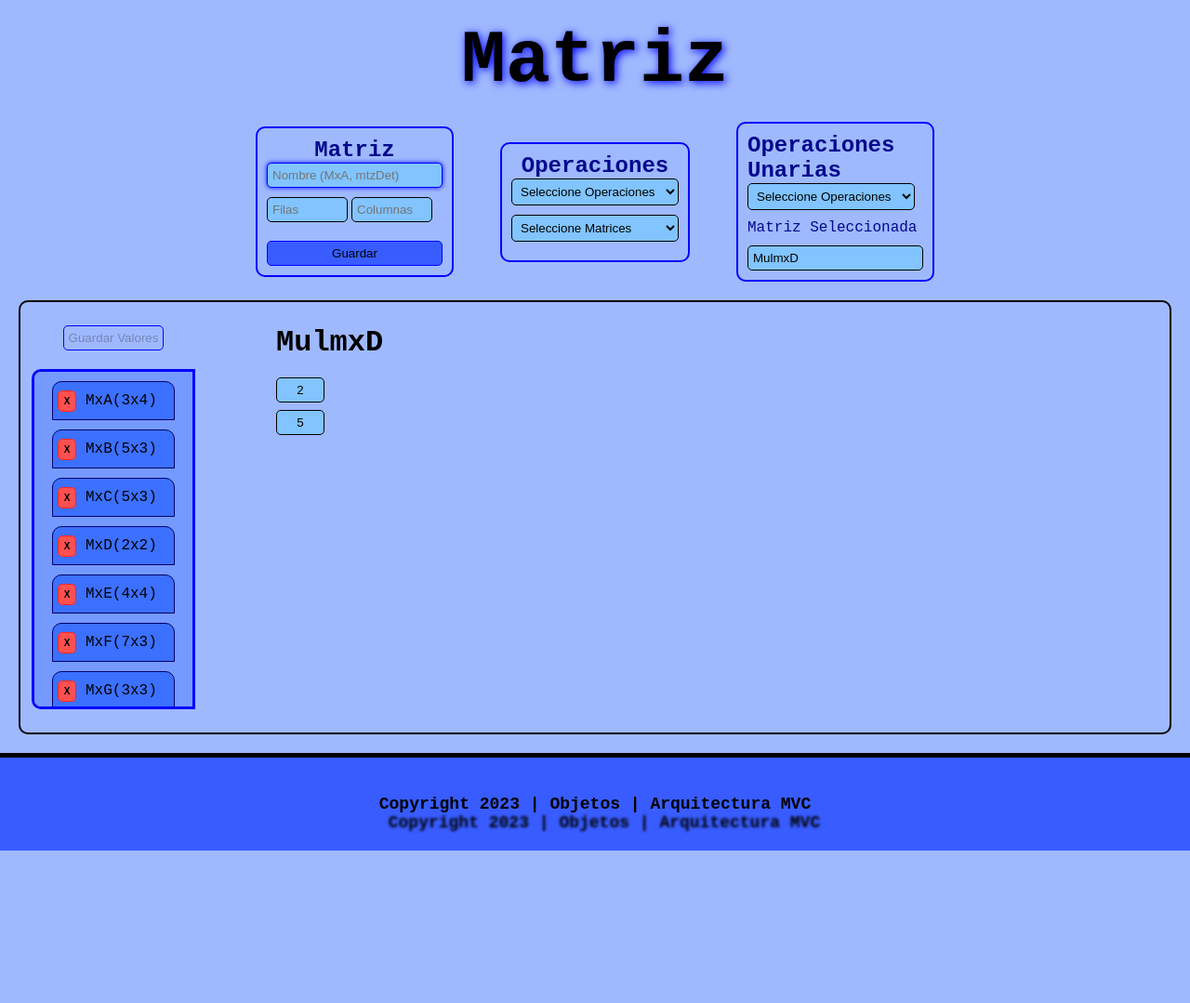
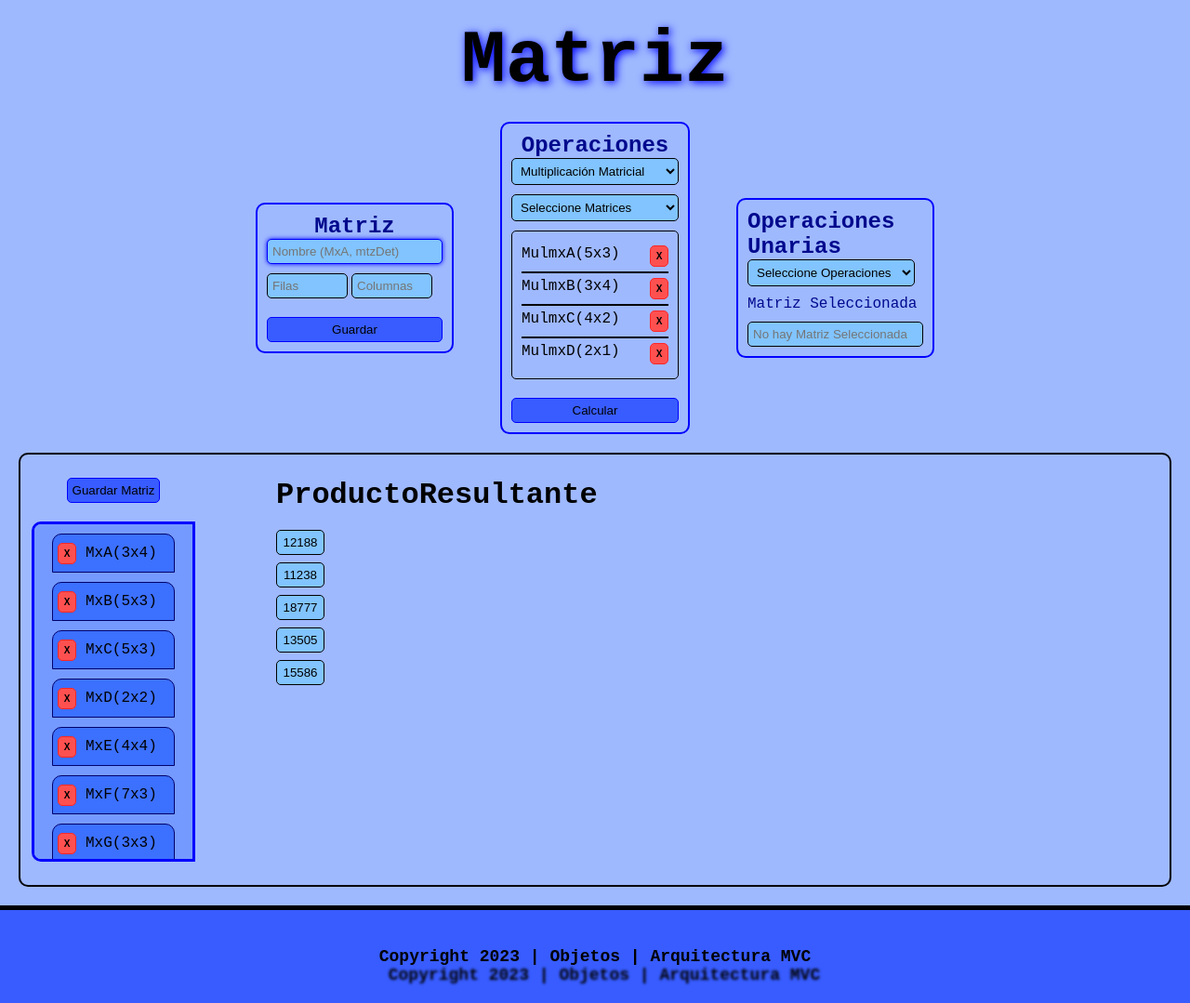
Before and after one commit to jeremias-cuello/calculadora-de-objetos, a website with bundled scripts: page view/Matriz/index.html in a window 1280 px wide. Shown: the whole page at 93% size. Before the commit the page ends 915 px from the top, so only its background shows below. Built offline with nearby package versions, Linux system fonts and the light colour scheme.

Commit message:
feature - boton guardar resultado

```diff
--- a/controllers/matrix.controllers.js
+++ b/controllers/matrix.controllers.js
@@ -56,7 +56,8 @@ const autoLoadMxs = () => {
         [2, 1, 'MulmxD', [
             [2],
             [5]
-        ]]
+        ]],
+        [2, 2, 'SquareA']
     ];
 
     mxs.forEach(mx => {
@@ -70,7 +71,7 @@ const autoLoadMxs = () => {
     mxsToFill.forEach((mx) => {
         const divSelected = divListMatrices.children[mxs.indexOf(mx)];
         divSelected.click();
-        const cells = [...document.querySelectorAll('.celda')];
+        const cells = [...document.querySelectorAll('.cell')];
         for (let i = 0; i < mx[0]; i++)
             for (let j = 0; j < mx[1]; j++)
                 cells[(i * mx[1]) + j].value = mx[3][i][j];
@@ -80,14 +81,22 @@ const autoLoadMxs = () => {
     });
 };
 
+/**
+ * @param {[number]} indexs
+ * @param {string} operation { 'sum', 'substract', 'multiply' }
+ */
 const autoOperarMxs = (indexs, operation) => {
-    const eventChange = new Event('change');
-    selectListOperations.selectedIndex = 1;
+    // sacar las matrices en lista para operar
+    [...ulListMxSelectedOperations.children]
+        .filter(e => e.tagName === 'LI')
+        .map(li => [...li.children].filter(e => e.tagName === 'BUTTON')[0])
+        .forEach(btn => btn.click())
+
     selectListOperations.value = operation;
-    selectListOperations.dispatchEvent(eventChange);
+    selectListOperations.dispatchEvent(new Event('change'))
     indexs.forEach(ind => {
         selectListMxsOperations.value = ind;
-        selectListMxsOperations.dispatchEvent(eventChange);
+        selectListMxsOperations.dispatchEvent(new Event('change'));
     });
     btnOperations.click();
 }
@@ -95,8 +104,8 @@ const autoOperarMxs = (indexs, operation) => {
 // autoCompletar valores para hagilizar desarrollo
 document.addEventListener('DOMContentLoaded', () => {
     autoLoadMxs();
-    // autoOperarMxs([1, 10], 'suma');
-    // autoOperarMxs([12, 13, 14, 15], 'multiplicacion');
+    autoOperarMxs([1, 10], 'subtract');
+    autoOperarMxs([12, 13, 14, 15], 'multiply');
 })
 
 //#endregion
@@ -109,16 +118,20 @@ const inpColumns = document.querySelector('#inpColumns');
 const inpName = document.querySelector('#inpName');
 const lblSave = document.querySelector('#lblSave');
 const btnSave = document.querySelector('#btnSave');
+let saveResult = false;
 
 // Display Matriz
 const divListMatrices = document.querySelector('.listMxs');
 const lblDisMx = document.querySelector('#lblDisplayMx');
 const btnSaveValues = document.querySelector('#saveValues');
+const btnSaveMatrix = document.querySelector('#saveMatrix');
 const mxDisMx = {
     elm: document.querySelector('#vlvDisplayMx'),
-    visible(matrix){
+    mxVisible: null,
+    visible(matrix, isResult){
         if(matrix){
-            lblDisMx.innerText = inpMxSelected.value = matrix.name;
+            this.mxVisible = matrix;
+            lblDisMx.innerText = matrix.name;
             const { mx, rows, columns } = matrix;
             this.elm.style.gridTemplateRows = `repeat(${rows}, 25px)`;
             this.elm.style.gridTemplateColumns = `repeat(${columns}, 25px)`;
@@ -128,12 +141,12 @@ const mxDisMx = {
 
             // agregar o sacar celdas
             if (cntInps > cntCells)
-                while(this.elm.children.length != cntCells)
+                while(this.elm.children.length > cntCells)
                     this.elm.removeChild(this.elm.lastChild);
             else if (cntInps < cntCells)
-                while (cntInps != cntCells) {
+                while (cntInps < cntCells) {
                     const inp = document.createElement('input');
-                    inp.classList.add('celda');
+                    inp.classList.add('cell');
                     inp.addEventListener('change', changeCells)
                     inp.type = 'number';
                     this.elm.appendChild(inp);
@@ -148,7 +161,22 @@ const mxDisMx = {
                     inputs[(i * columns) + j].value = value;
                 }
             }
+
+            if(isResult) {
+                inpMxSelected.value = '';
+                btnSaveValues.classList.add('hidden');
+                btnSaveMatrix.classList.remove('hidden');
+                [...document.querySelectorAll('.cell')]
+                    .forEach(inp => inp.setAttribute('readonly', true))
+            } else {
+                inpMxSelected.value = matrix.name;
+                btnSaveValues.classList.remove('hidden');
+                btnSaveMatrix.classList.add('hidden');
+                [...document.querySelectorAll('.cell')]
+                    .forEach(inp => inp.removeAttribute('readonly'))
+            }
         } else {
+            this.mxVisible = null;
             this.elm.classList.add('hidden');
             inpMxSelected.value = '';
             lblDisMx.innerText = "Seleccione una matriz";
@@ -216,6 +244,14 @@ const selectItemOperation = e => {
     }
 
     listMx.appendChild(li);
+}
+
+function changeSelectOperations(){
+    if(selectListOperations.value < 0) { // selectListOperations.value : { -1, 'sum', etc.}
+        btnOperations.classList.add('hidden');
+        lblOperations.innerText = '';
+    }
+    else btnOperations.classList.remove('hidden')
 }
 
 const changeCells = () => {
@@ -292,7 +328,7 @@ const loadList = () => {
         // listas de operacion
         option = document.createElement('option');
             option.value = index;
-            option.innerText = mx.name;
+            option.innerText = `${mx.name}(${mx.rows}x${mx.columns})`;
             selectListMxsOperations.appendChild(option);
     });
 
@@ -318,9 +354,26 @@ btnSaveValues.addEventListener('click', () => {
 
     btnSaveValues.disabled = true;
     btnSaveValues.classList.add('control__button-desactivated');
-})
+});
 
-// Borrar
+// Guardar Matriz Resultante
+btnSaveMatrix.addEventListener('click', () => {
+    // desactivar todo
+    document.querySelector('#div-operations').classList.add('hidden');
+    document.querySelector('#div-operationsUnary').classList.add('hidden');
+    divListMatrices.classList.add('hidden');
+
+    // preparar guardar matriz
+    lblSave.innerText = '';
+    inpRows.value = mxDisMx.mxVisible.rows;
+    inpRows.setAttribute('readonly', true);
+    inpColumns.value = mxDisMx.mxVisible.columns;
+    inpColumns.setAttribute('readonly', true);
+    inpName.focus();
+    saveResult = true;
+});
+
+// Borrar Matriz
 const deleteMxOnList = e => {
     Matrix.delete(e.target.id);
     loadList();
@@ -332,7 +385,7 @@ const deleteMxOnList = e => {
     e.stopPropagation();
 }
 
-// Agregar
+// Guardar Matriz
 btnSave.addEventListener('click', () => {
     const rows = parseInt(inpRows.value);
     const columns = parseInt(inpColumns.value);
@@ -346,7 +399,18 @@ btnSave.addEventListener('click', () => {
     }
     else lblSave.innerHTML = "";
 
-    const mx = new Matrix(rows, columns, name);
+    let mx = null;
+    if(saveResult){
+        mx = new Matrix(rows, columns, name, mxDisMx.mxVisible.mx);
+        document.querySelector('#div-operations').classList.remove('hidden');
+        document.querySelector('#div-operationsUnary').classList.remove('hidden');
+        divListMatrices.classList.remove('hidden');
+        inpColumns.removeAttribute('readonly');
+        inpRows.removeAttribute('readonly');
+        saveResult = false;
+    } else {
+        mx = new Matrix(rows, columns, name);
+    }
 
     Matrix.add(mx);
     loadList();
@@ -354,12 +418,7 @@ btnSave.addEventListener('click', () => {
 })
 
 selectListMxsOperations.addEventListener('change', selectItemOperation);
-selectListOperations.addEventListener('change', () => {
-    const { value } = selectListOperations.options[selectListOperations.selectedIndex];
-
-    if(value < 0) btnOperations.classList.add('hidden')
-    else btnOperations.classList.remove('hidden')
-});
+selectListOperations.addEventListener('change', changeSelectOperations);
 
 btnOperations.addEventListener('click', () => {
     const mxs = [...ulListMxSelectedOperations.children]
@@ -395,7 +454,7 @@ btnOperations.addEventListener('click', () => {
         mxDisMx.visible(false);
     }
 
-    mxDisMx.visible(mxResult);
+    mxDisMx.visible(mxResult, true);
 })
 
 //#endregion
--- a/view/Matriz/index.html
+++ b/view/Matriz/index.html
@@ -10,10 +10,10 @@
         <h1 class="header__title">Matriz</h1>
     </header>
     <div class="accions">
-        <div class="group">
+        <div class="group" id="div-saveMatrix">
             <h2 class="group__title">Matriz</h2>
             <div class="control">
-                <input class="control__input" id="inpName"  placeholder="Nombre (MxA, mtzDet)" type="text">
+                <input class="control__input" id="inpName"  placeholder="Nombre (MxA, mtzDet)" type="text" autofocus>
                 <span>
                     <input class="control__input" id="inpRows" placeholder="Filas" type="number" min="1">
                     <input class="control__input" id="inpColumns" placeholder="Columnas" type="number" min="1">
@@ -22,17 +22,17 @@
                 <button class="control__button" id="btnSave" type="button">Guardar</button>
             </div>
         </div>
-        <div class="group">
+        <div class="group" id="div-operations">
             <h2 class="group__title">Operaciones</h2>
             <div class="control">
                 <select class="control__select" id="listOperations">
-                    <option value="-1">Seleccione Operaciones</option>
+                    <option value="-1" selected>Seleccione Operaciones</option>
                     <option value="sum">Suma</option>
                     <option value="subtract">Resta</option>
                     <option value="multiply">Multiplicación Matricial</option>
                 </select>
                 <select class="control__select" id="listMxsOperations">
-                    <option value="-1">Seleccione Matrices</option>
+                    <option value="-1" selected>Seleccione Matrices</option>
                 </select>
                 <ul class="listMxsOperation hidden" id="listMxSelectedOperations">
                 </ul>
@@ -40,11 +40,11 @@
                 <button class="control__button hidden" id="btnOperations" type="button">Calcular</button>
             </div>
         </div>
-        <div class="group">
+        <div class="group" id="div-operationsUnary">
             <h2 class="group__title">Operaciones Unarias</h2>
             <div class="control">
                 <select class="control__select" id="listOperationsUnary">
-                    <option value="-1">Seleccione Operaciones</option>
+                    <option value="-1" selected>Seleccione Operaciones</option>
                     <option value="determinant">Determinante</option>
                     <option value="scalarMultiplication">Multiplicación Escalar</option>
                     <option value="inverse">Matriz Inversa</option>
@@ -60,6 +60,7 @@
     <div class="container">
         <div class="contrlMxs">
             <button class="control__button control__button-desactivated" id="saveValues" disabled="0">Guardar Valores</button>
+            <button class="control__button control__button-activated hidden" id="saveMatrix">Guardar Matriz</button>
             <div class="listMxs">
             </div>
         </div>
--- a/view/Matriz/styles.css
+++ b/view/Matriz/styles.css
@@ -137,16 +137,16 @@ body{
     background-color: #3ca4ff;
 }
 
-.celda{
+.cell{
     background: #81c4ff;
     outline: none;
 }
 
-.celda::-webkit-inner-spin-button {
+.cell::-webkit-inner-spin-button {
 	-webkit-appearance: none;
 }
 
-.celda:focus {
+.cell:focus {
 	outline: none;
 	border-color: blue;
 	box-shadow: blue 0px 0px 5px;
@@ -198,7 +198,7 @@ body{
     gap: 10px 40px;
 }
 
-.celda{
+.cell{
     border: solid black 1px;
     border-radius: 5px;
     text-align: center;
```
